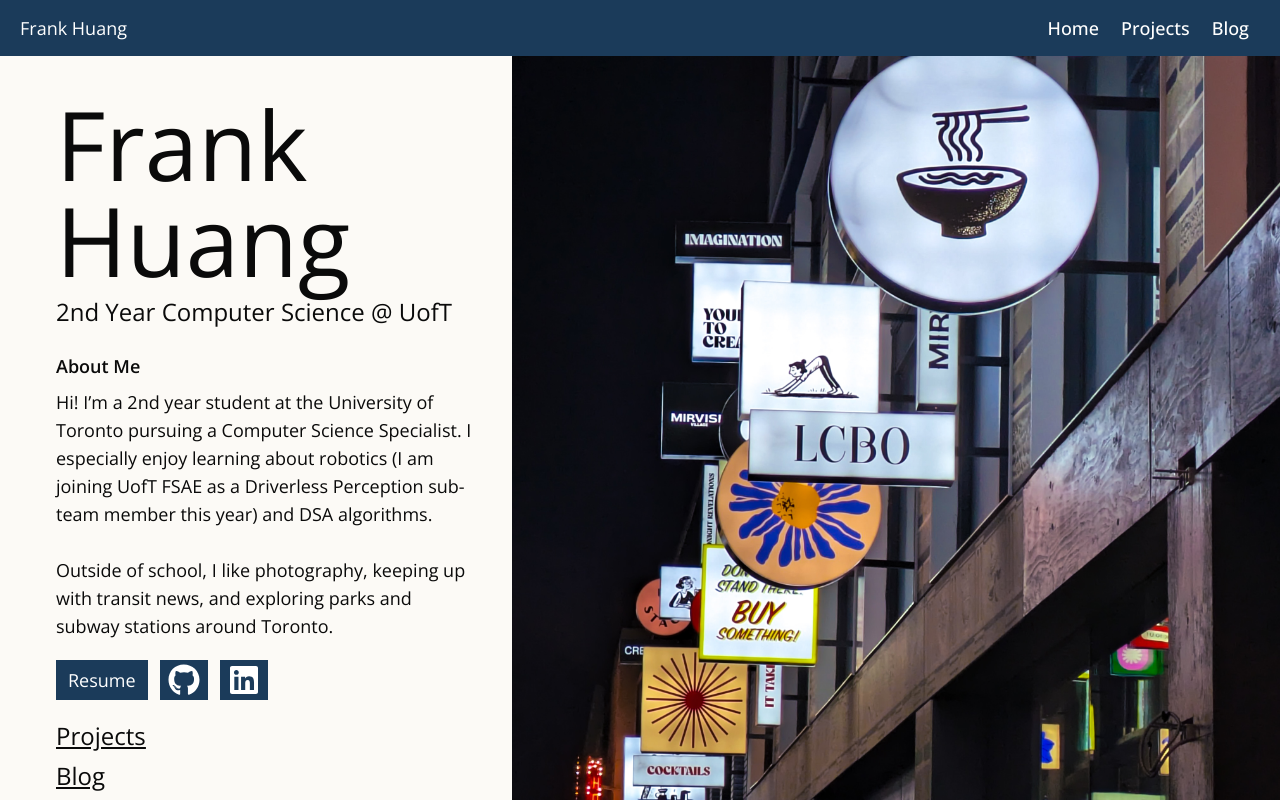
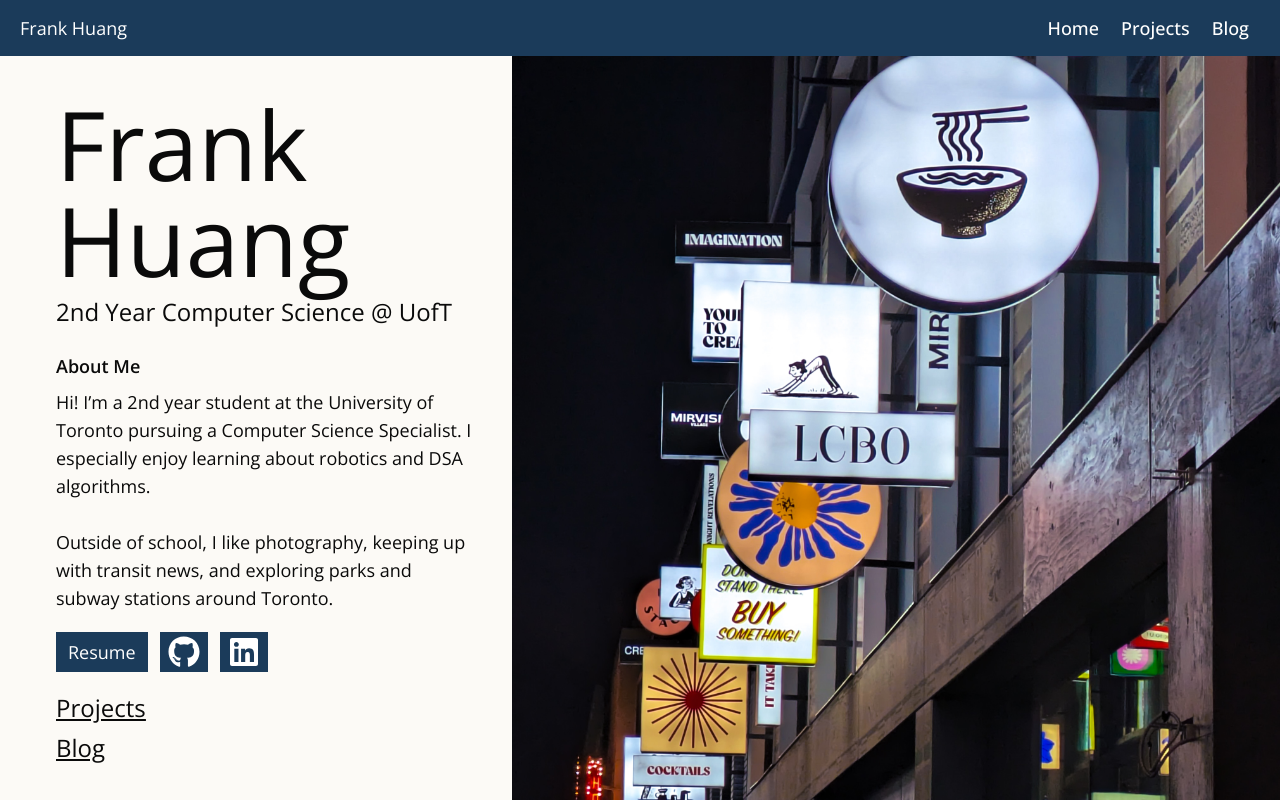
Before and after one commit to IridescentSky/Portfolio-Website, a Next.js app: page / in a window 1280 px wide. Built offline with nearby package versions, Linux system fonts and the light colour scheme.

Commit message:
removed UTFR until I actually do more

```diff
--- a/app/page.tsx
+++ b/app/page.tsx
@@ -33,7 +33,7 @@ export default function Home() {
           <section className="lg:text-md xl:text-lg">
             <h2 className="font-semibold mb-2">About Me</h2>
             <div>
-              <p>Hi! I’m a 2nd year student at the University of Toronto pursuing a Computer Science Specialist. I especially enjoy learning about robotics (I am joining UofT FSAE as a Driverless Perception sub-team member this year) and DSA algorithms.</p>
+              <p>Hi! I’m a 2nd year student at the University of Toronto pursuing a Computer Science Specialist. I especially enjoy learning about robotics and DSA algorithms.</p>
               <br/>
               <p>Outside of school, I like photography, keeping up with transit news, and exploring parks and subway stations around Toronto.</p>
             </div>
```
